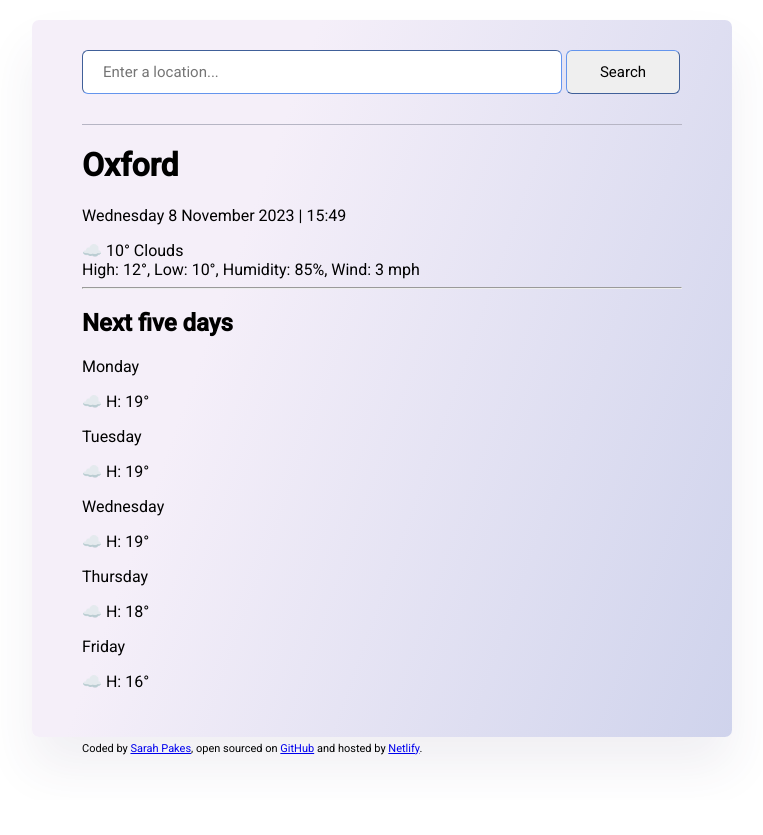
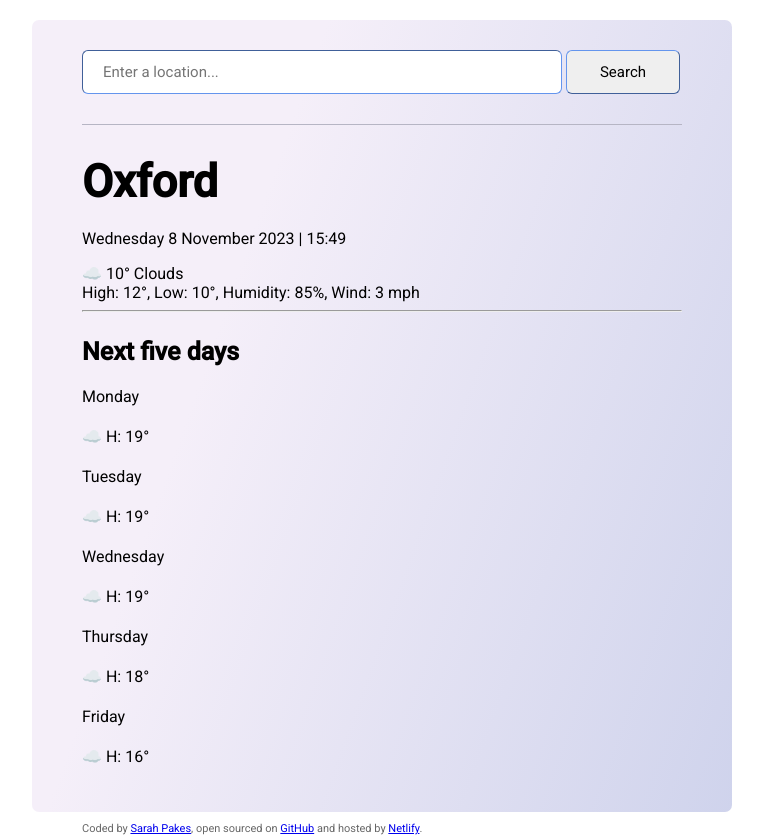
Before and after one commit to s-sakep/sp-weather-forecast, a plain HTML site: page index.html in a window 1280 px wide. Shown: the whole page, without its empty margins (258-1021 px from the left). Before the commit the page ends 800 px from the top, so only its background shows below. Drawn offline with Linux system fonts and the light colour scheme.

Commit message:
Added h1, h2, p and footer styling

```diff
--- a/index.html
+++ b/index.html
@@ -45,7 +45,7 @@
       </body>
     </div>
     <footer>
-      <p>
+      <p class="footer">
         Coded by
         <a href="https://github.com/s-sakep" target="_blank">Sarah Pakes</a>,
         open sourced on
--- a/src/style.css
+++ b/src/style.css
@@ -6,6 +6,22 @@ body {
 header {
   border-bottom: 0.8px solid #b6b5c4;
   padding: 0 0 30px 0;
+}
+
+h1 {
+  font-size: 45px;
+  margin-top: 30px;
+  margin-bottom: 5px;
+}
+
+h2 {
+  font-size: 25px;
+  margin-top: 25px;
+  margin-bottom: 15px;
+}
+
+p {
+  padding: 5px 0px 0px;
 }
 
 .weather-app {
@@ -18,7 +34,6 @@ header {
     rgb(207, 211, 236) 100.2%
   );
   border-radius: 7px;
-  box-shadow: 0 30px 50px rgba(65, 50, 100, 0.08);
 }
 
 .search-form-input {
@@ -41,8 +56,9 @@ header {
   border-width: 1px;
 }
 
-footer {
+.footer {
   font-size: 11px;
   max-width: 600px;
   margin: -15px auto;
+  color: rgba(0, 0, 0, 0.6);
 }
```
